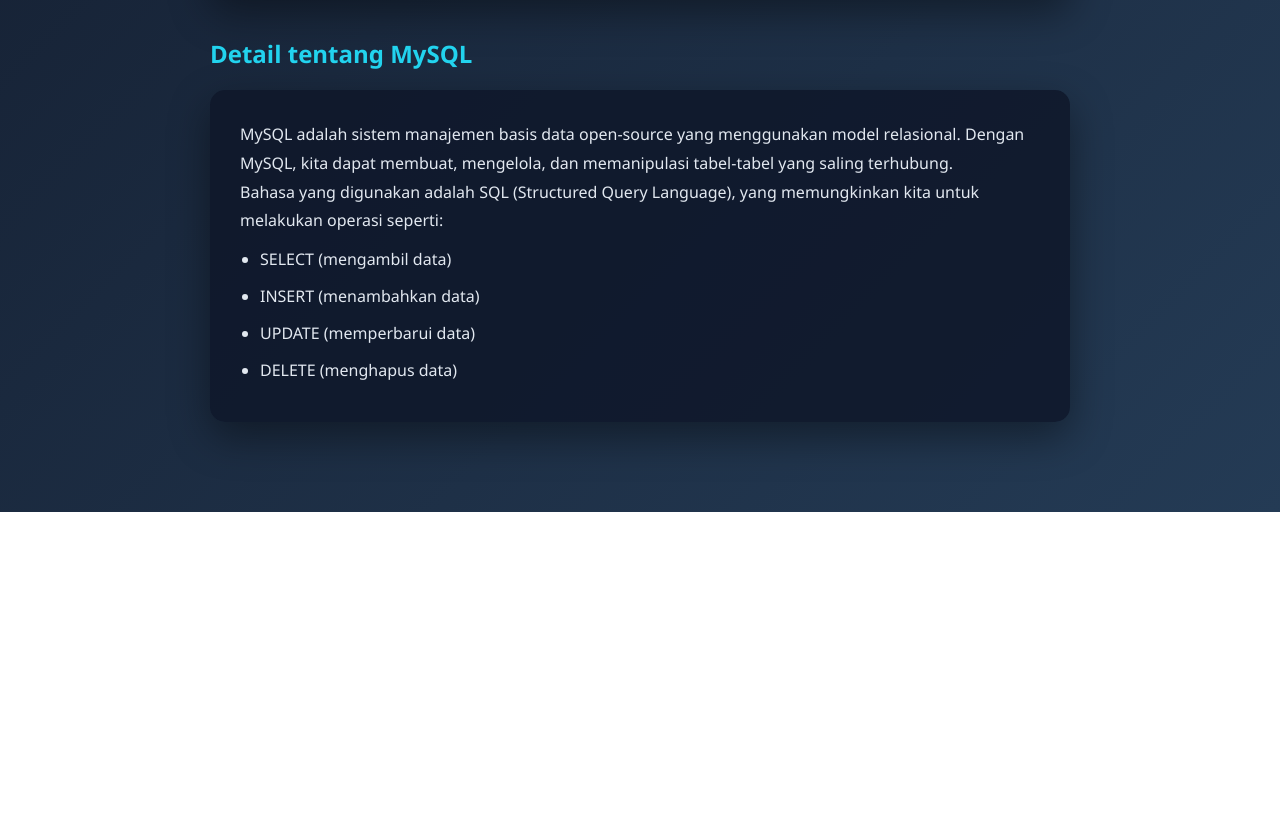
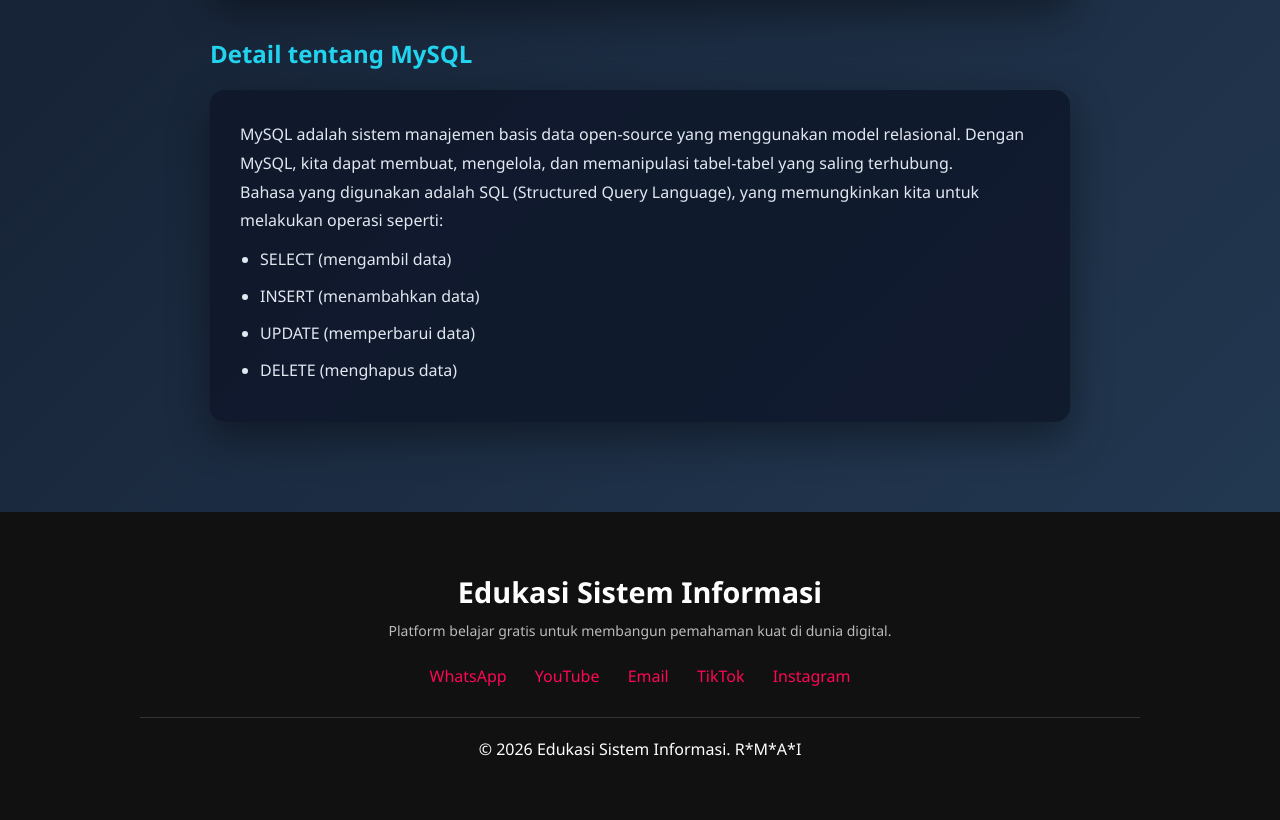
Before and after one commit to ramzooo/SISTEMINFORMASI, a plain HTML site: page smester1perancanganbasisdata1pertemuan1.html in a window 1280 px wide. Shown: the part 438-1258 px from the top of the page. Before the commit the page ends 950 px from the top, so only its background shows below. Drawn offline with Linux system fonts and the light colour scheme.

Commit message:
Add footer with educational links and copyright info
Added footer section with educational information and links.

```diff
--- a/smester1perancanganbasisdata1pertemuan1.html
+++ b/smester1perancanganbasisdata1pertemuan1.html
@@ -55,5 +55,28 @@
 
     </div>
 
+     <footer class="footer">
+        <div class="footer-container">
+            <h2 class="footer-title">Edukasi Sistem Informasi</h2>
+
+            <p class="footer-desc">
+                Platform belajar gratis untuk membangun pemahaman kuat di dunia digital.
+            </p>
+
+            <div class="footer-links">
+                <a href="animous.html">WhatsApp</a>
+                <a href="animous.html">YouTube</a>
+                <a href="animous.html">Email</a>
+                <a href="animous.html">TikTok</a>
+                <a href="animous.html">Instagram</a>
+            </div>
+
+            <p class="footer-copy">
+                © 2026 Edukasi Sistem Informasi. R*M*A*I
+            </p>
+        </div>
+    </footer>
+
 </body>
+
 </html>
```
